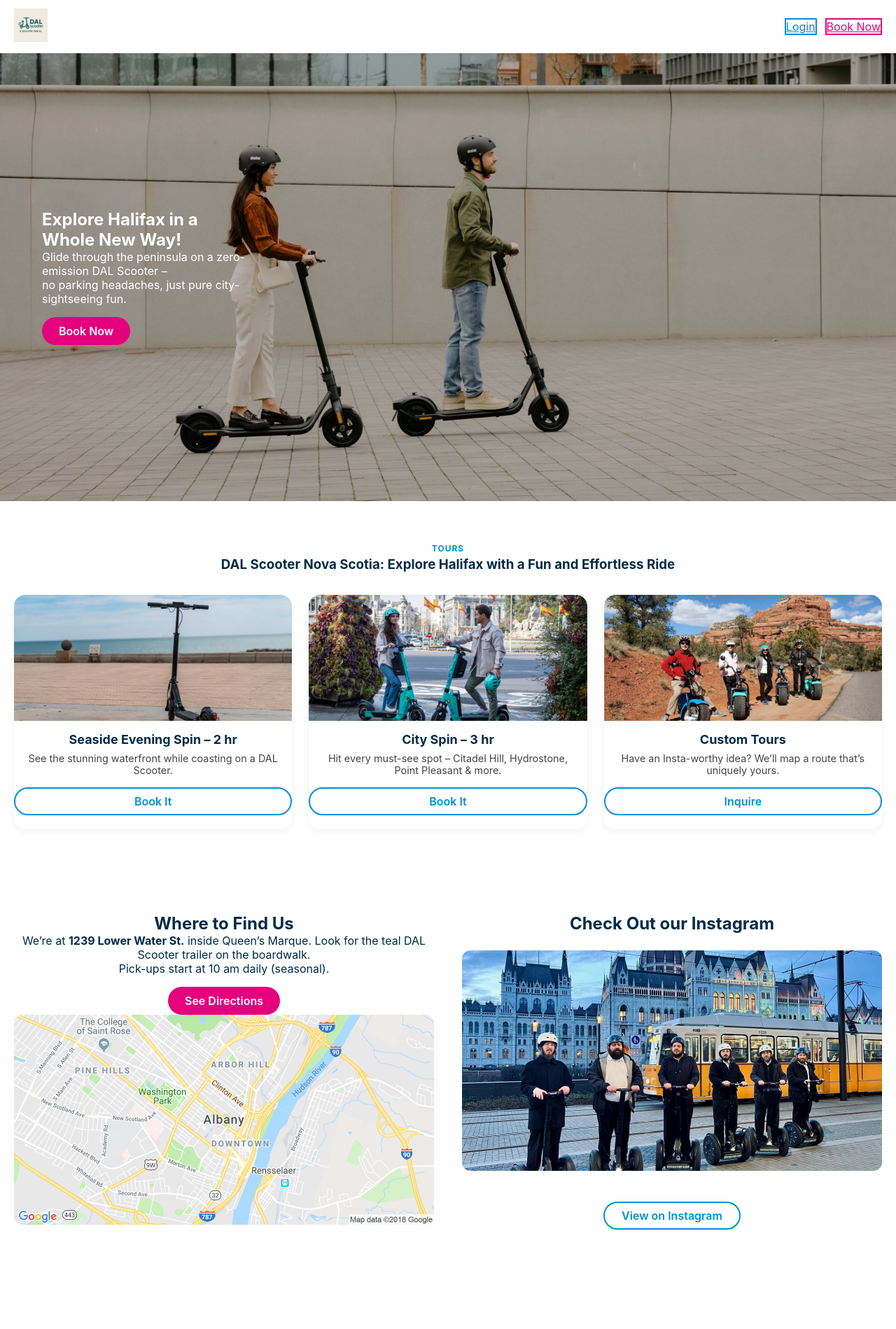
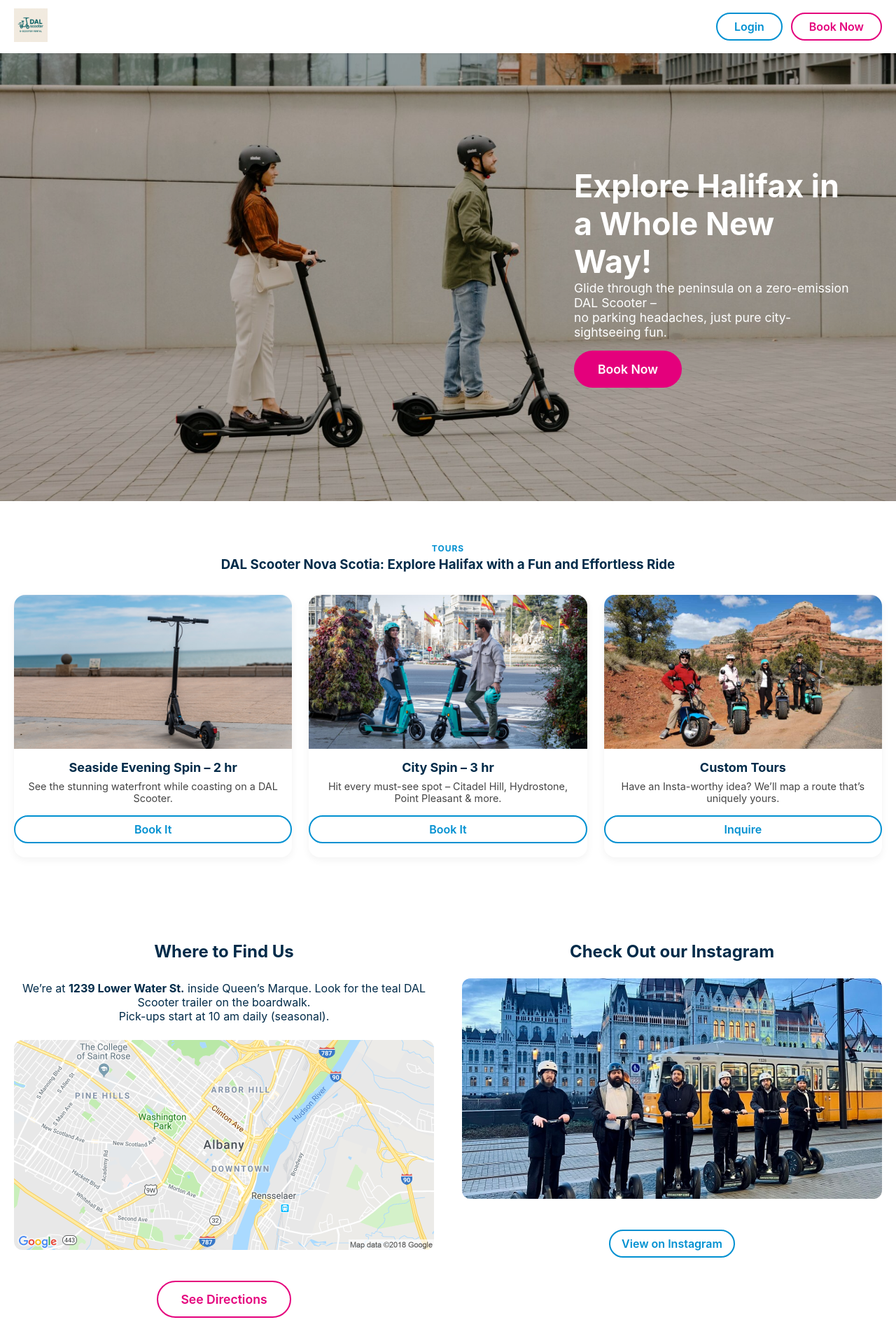
Before and after one commit to Viishveesh/DALScooter, a React (Vite) app in the folder frontend/: page / in a window 1280 px wide. Shown: the top 1899 px of the page at 70% size. Built offline with nearby package versions, Linux system fonts and the light colour scheme; what amazon-cognito-identity-js would draw is missing.

Commit message:
ui changes

```diff
--- a/frontend/src/components/Home.css
+++ b/frontend/src/components/Home.css
@@ -27,29 +27,44 @@
     gap: 12px;
 }
 
-.book-btn {
-    border: 2px solid var(--primary); color: var(--primary);
-}
+.book-btn { border: 2px solid var(--primary); color: var(--primary); }
 .book-btn:hover { background: var(--primary); color: var(--light); }
 
-.login-btn {
-    border: 2px solid var(--accent); color: var(--accent);
-}
+.login-btn { border: 2px solid var(--accent); color: var(--accent); }
 .login-btn:hover { background: var(--accent); color: var(--light); }
 
 
 /* ─── Hero ────────────────────────────────────────── */
 .hero {
     height: 80vh; background: url('../assets/hero.jpg') center/cover no-repeat;
-    display: flex; align-items: flex-end; position: relative;
+    display: flex;
+    align-items: flex-end;
+    position: relative;
+    justify-content: flex-end;
 }
 .hero::before { content:''; position:absolute; inset:0; background:rgba(0,0,0,.25); }
 .hero .overlay {
-    position: relative; padding: 0 20px 60px; max-width: 420px; color: var(--light);
+    position: relative; padding: 0 60px 60px; max-width: 520px; color: var(--light);
 }
+.hero .overlay h1 { font-size: 2.8rem; }
+.hero .overlay p { font-size: 1.1rem; }
+
 .primary-btn {
     display:inline-block; margin-top:16px; background:var(--primary); color:var(--light);
-    padding:10px 24px; border-radius:999px; font-weight:600; text-decoration:none;
+    border: 2px solid var(--primary);
+    border-radius:999px; font-weight:600; text-decoration:none;
+    padding: 14px 32px;
+    font-size: 1.1rem;
+    transition: background .2s, color .2s;
+}
+
+.location-content .primary-btn {
+    background: transparent;
+    color: var(--primary);
+}
+.location-content .primary-btn:hover {
+    background: var(--primary);
+    color: var(--light);
 }
 
 /* ─── Tours ───────────────────────────────────────── */
@@ -67,82 +82,69 @@
     display:flex; flex-direction:column; text-align:center;
 }
 .card:hover { transform:translateY(-4px); }
-.card img { width:100%; height:180px; object-fit:cover; }
+.card img { width:100%; height:220px; object-fit:cover; }
 .card h4 { margin:16px 0 8px; font-size:1.125rem; }
 .card p  { padding:0 16px; font-size:.9rem; color:#444; flex-grow:1; }
+
 .secondary-btn {
     display:inline-block; margin:16px 0 20px; border:2px solid var(--accent); color:var(--accent);
-    padding:8px 24px; border-radius:999px; font-weight:600; text-decoration:none;
+    border-radius:999px; font-weight:600; text-decoration:none;
     transition:background .2s,color .2s;
+    /* CHANGED: Reduced horizontal padding to make button narrower */
+    padding: 8px 16px;
 }
 .secondary-btn:hover { background:var(--accent); color:var(--light); }
 
-/* START: MODIFIED STYLES FOR HORIZONTAL LAYOUT */
+/* ─── Location / Instagram ───────────────────────── */
 .location-instagram-wrapper {
-    display: flex;
-    justify-content: center;
-    align-items: flex-start; /* Aligns items to the top */
-    flex-wrap: wrap; /* Allows items to stack on smaller screens */
-    gap: 40px;
-    padding: 60px 20px;
+    display: flex; justify-content: center; align-items: flex-start;
+    flex-wrap: wrap; gap: 40px; padding: 60px 20px;
 }
 .location-content, .instagram {
-    flex: 1; /* Each item takes up equal space */
-    min-width: 320px; /* Minimum width before wrapping */
-    max-width: 600px; /* Maximum width on large screens */
+    flex: 1; min-width: 320px; max-width: 600px;
     text-align: center;
 }
-/* REMOVE padding from individual sections, as the wrapper now handles it */
 .find-us { padding: 0; }
-.map-placeholder { padding: 0; }
-.map-placeholder img { width:100%; max-width:600px; border-radius:12px; }
-.instagram { padding: 0; }
-
-.insta-carousel img {
-    width: 100%;
-    max-width: 600px;
-    border-radius: 12px;
-    margin-top: 24px;
+.find-us h2 { margin-bottom: 28px; }
+.find-us p {
     margin-bottom: 24px;
 }
-/* END: MODIFIED STYLES */
 
+.map-placeholder { padding: 0; margin-bottom: 24px; }
+.map-placeholder img { width:100%; max-width:600px; border-radius:12px; }
 
-/* START: MODIFIED TESTIMONIALS STYLES */
+.instagram { padding: 0; }
+.insta-carousel img {
+    width: 100%; max-width: 600px; border-radius: 12px;
+    margin-top: 24px; margin-bottom: 24px;
+}
+
+/* ─── Testimonials ───────────────────────────────── */
 .testimonials { padding: 60px 20px 100px; text-align:center; }
-
 .testimonial-cards {
-    margin-top: 32px;
-    display: grid;
-    gap: 24px;
+    margin-top: 32px; display: grid; gap: 24px;
     grid-template-columns: repeat(auto-fit, minmax(280px, 1fr));
 }
-
 .testimonial-card {
-    background: var(--light);
-    border-radius: 16px;
-    padding: 24px;
-    box-shadow: 0 4px 12px rgba(0,0,0,.05);
-    text-align: left;
-    display: flex;
-    flex-direction: column;
+    background: var(--light); border-radius: 16px; padding: 24px;
+    box-shadow: 0 4px 12px rgba(0,0,0,.05); text-align: left;
+    display: flex; flex-direction: column;
 }
 .testimonial-card p {
-    font-style: italic;
-    color: #444;
-    flex-grow: 1; /* Pushes footer to the bottom */
-    margin-bottom: 16px;
+    font-style: italic; color: #444; flex-grow: 1; margin-bottom: 16px;
 }
 .testimonial-card footer {
-    font-weight: 600;
-    color: var(--dark);
-    text-align: right;
+    font-weight: 600; color: var(--dark); text-align: right;
 }
-/* END: MODIFIED TESTIMONIALS STYLES */
 
+/* ─── Footer & Media Queries ──────────────────────── */
 .footer { background:var(--dark); color:var(--light); text-align:center; padding:20px; font-size:.8rem; }
 
 @media (min-width:768px) {
-    .hero { align-items:center; }
-    .hero .overlay { padding:0 60px; }
+    .hero {
+        align-items: center;
+    }
+    .hero .overlay {
+        padding-bottom: 0;
+    }
 }
--- a/frontend/src/components/Home.jsx
+++ b/frontend/src/components/Home.jsx
@@ -5,18 +5,18 @@
 export default function Home() {
     return (
         <main className="home">
-
-            {/* ... (Keep Navbar and Hero section the same) ... */}
             <header className="navbar">
                 <div className="logo">
                     <img src="/assets/logo.png" alt="DAL Scooter logo" />
                 </div>
+                {/* CHANGED: Added the base 'btn' class back to each button */}
                 <nav>
-                    <Link to="/login" className="login-btn">Login</Link>
-                    <Link to="/book" className="book-btn">Book Now</Link>
+                    <Link to="/login" className="btn login-btn">Login</Link>
+                    <Link to="/book" className="btn book-btn">Book Now</Link>
                 </nav>
             </header>
 
+            {/* ... The rest of the file remains the same ... */}
             <section className="hero">
                 <div className="overlay">
                     <h1>Explore Halifax in a Whole New Way!</h1>
@@ -28,7 +28,6 @@
                 </div>
             </section>
 
-            {/* ... (Keep Tours section the same) ... */}
             <section className="tours">
                 <h2 className="section-tag">Tours</h2>
                 <h3>DAL Scooter Nova Scotia: Explore Halifax with a Fun and Effortless Ride</h3>
@@ -54,9 +53,7 @@
                 </div>
             </section>
 
-            {/* START: MODIFIED SECTION FOR HORIZONTAL LAYOUT */}
             <div className="location-instagram-wrapper">
-                {/* Column 1: Location Content */}
                 <div className="location-content">
                     <section className="find-us">
                         <h2>Where to Find Us</h2>
@@ -65,16 +62,15 @@
                             Look for the teal DAL Scooter trailer on the boardwalk.<br/>
                             Pick-ups start at 10 am daily (seasonal).
                         </p>
-                        <a href="https://maps.app.goo.gl/" target="_blank" rel="noopener noreferrer" className="primary-btn">
-                            See Directions
-                        </a>
                     </section>
                     <div className="map-placeholder">
                         <img src="/assets/map-placeholder.png" alt="Google Map placeholder" />
                     </div>
+                    <a href="https://maps.app.goo.gl/" target="_blank" rel="noopener noreferrer" className="primary-btn">
+                        See Directions
+                    </a>
                 </div>
 
-                {/* Column 2: Instagram Content */}
                 <section className="instagram">
                     <h2>Check Out our Instagram</h2>
                     <div className="insta-carousel">
@@ -85,33 +81,24 @@
                     </a>
                 </section>
             </div>
-            {/* END: MODIFIED SECTION */}
 
-
-            {/* START: MODIFIED TESTIMONIALS SECTION */}
             <section className="testimonials">
                 <h2>See What People are Saying</h2>
                 <div className="testimonial-cards">
-                    {/* Review Card 1 */}
                     <article className="testimonial-card">
                         <p>"So much fun! Gliding along the Halifax waterfront was the highlight of our trip. The scooters are super easy to ride. 10/10 would recommend!"</p>
                         <footer>— Sarah K.</footer>
                     </article>
-
-                    {/* Review Card 2 */}
                     <article className="testimonial-card">
                         <p>"Best way to see the city. We covered so much ground without worrying about parking. Saw Citadel Hill and Point Pleasant Park effortlessly."</p>
                         <footer>— Mark T.</footer>
                     </article>
-
-                    {/* Review Card 3 */}
                     <article className="testimonial-card">
                         <p>"The team was so friendly and helpful, getting us set up in minutes. It's a unique and amazing way to explore. We felt like locals!"</p>
                         <footer>— Emily & James</footer>
                     </article>
                 </div>
             </section>
-            {/* END: MODIFIED TESTIMONIALS SECTION */}
 
             <footer className="footer">
                 © {new Date().getFullYear()} DAL Scooter Nova Scotia
```
